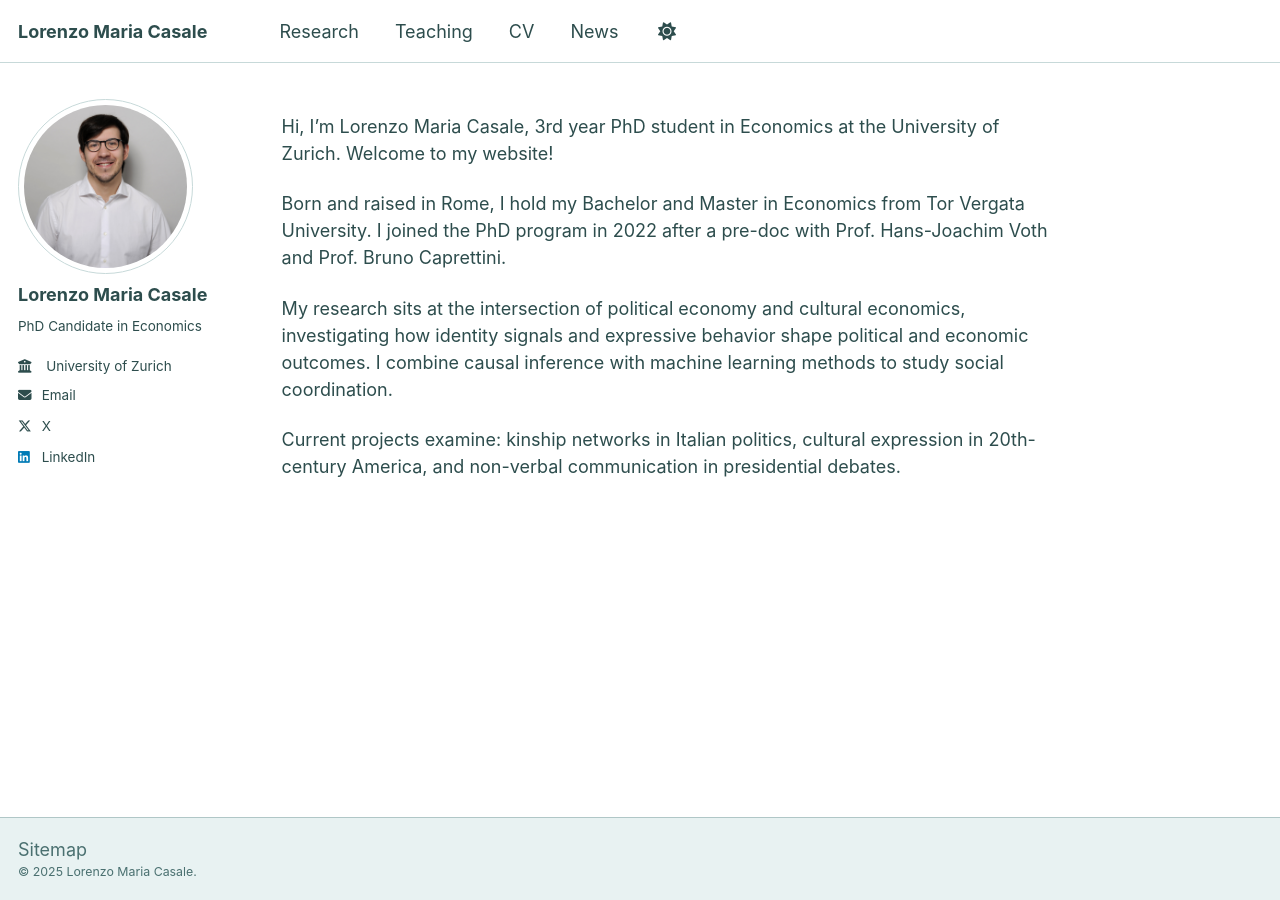
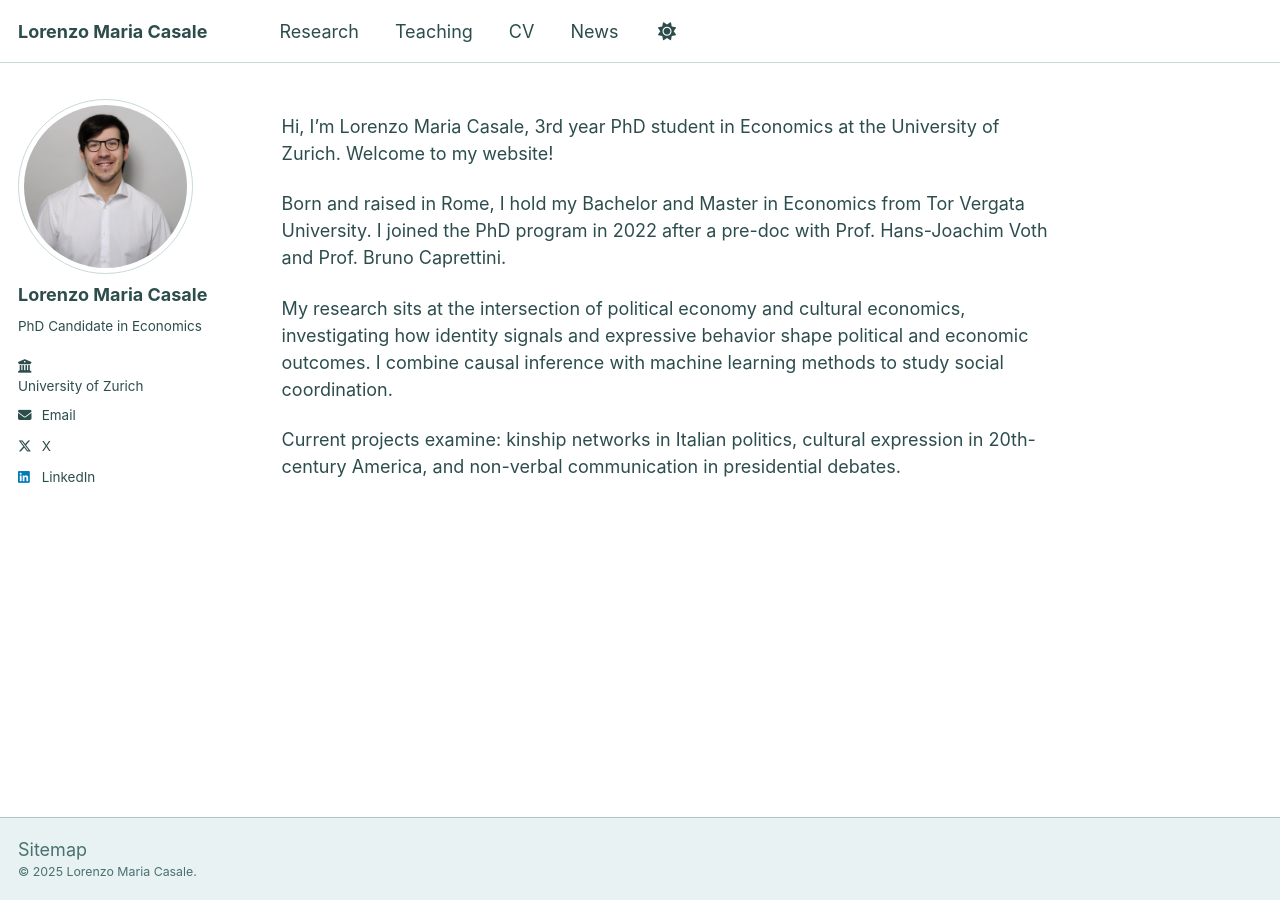
Before and after one commit to lorenzomariacasale/lorenzomariacasale.github.io, a Jekyll site: the page built from _pages/about.md, in a window 1280 px wide. Built offline with Jekyll 4.4.1, drawn with Linux system fonts in a browser that asks for light colours.

Commit message:
Fixing Minor Changes in the Homepage Seventh Trial

```diff
--- a/_includes/author-profile.html
+++ b/_includes/author-profile.html
@@ -26,14 +26,12 @@
       <!-- Font Awesome icons / Biographic information  -->
       {% if author.employer %}
         <li class="author__desktop">
-          <span style="display: inline-flex; align-items: center; gap: 0.25rem;">
-            <i class="fas fa-fw fa-building-columns icon-pad-right" aria-hidden="true"></i>
-            {% if author.uri %}
-              <a href="{{ author.uri }}" style="margin: 0; padding: 0;">{{ author.employer }}</a>
-            {% else %}
-              {{ author.employer }}
-            {% endif %}
-          </span>
+          <i class="fas fa-building-columns icon-pad-right" aria-hidden="true" style="margin-right: 0.25rem;"></i>
+          {% if author.uri %}
+            <a href="{{ author.uri }}" style="margin: 0; padding: 0;">{{ author.employer }}</a>
+          {% else %}
+            {{ author.employer }}
+          {% endif %}
         </li>
       {% endif %}
       {% if author.email %}
```
